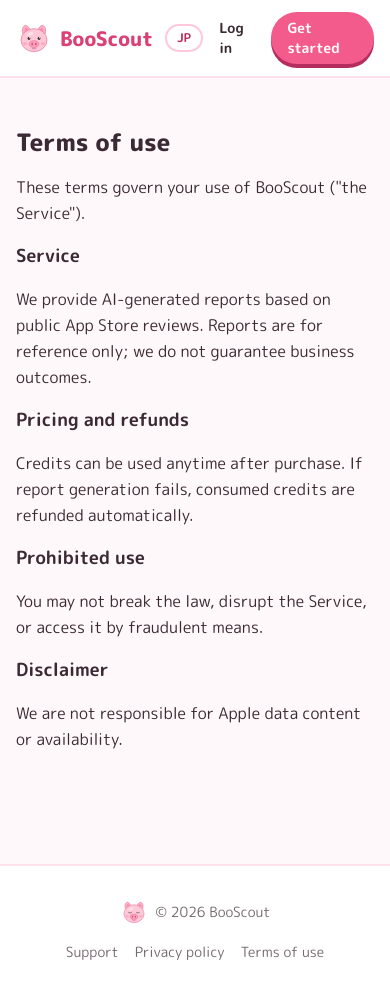
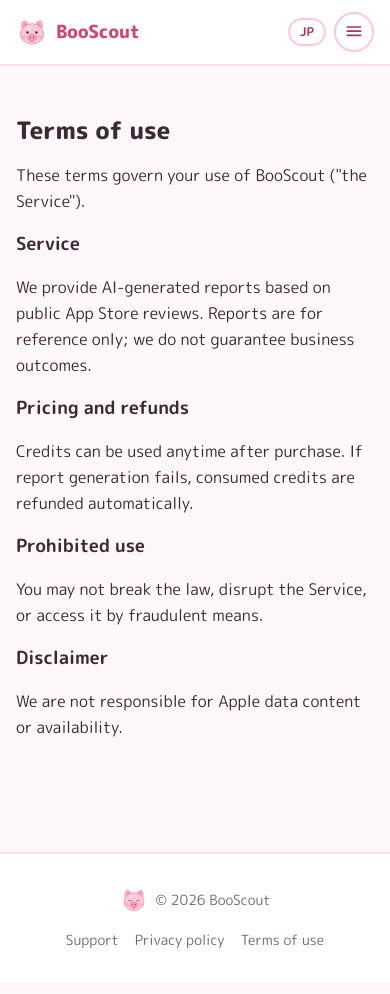
Before and after one commit to ryuhosoy/analyze-app-ideas-app, a Next.js app: page /en/terms in a window 390 px wide. Built offline with nearby package versions, Linux system fonts and the light colour scheme; no server answers.

Commit message:
ヘッダーのレスポンシブ対応

```diff
--- a/src/app/[locale]/layout.tsx
+++ b/src/app/[locale]/layout.tsx
@@ -3,13 +3,12 @@ import { M_PLUS_Rounded_1c } from "next/font/google";
 import { notFound } from "next/navigation";
 import { Pig } from "@/components/Pig";
 import { getUser } from "@/lib/auth";
-import { LogoutButton } from "@/components/LogoutButton";
+import { SiteHeader } from "@/components/SiteHeader";
 import { APP_NAME } from "@/lib/config";
 import { isLocale, type Locale } from "@/i18n/config";
 import { getDictionary } from "@/i18n/get-dictionary";
 import { htmlLang } from "@/i18n/server";
 import { I18nProvider, L } from "@/components/I18nProvider";
-import { LocaleSwitcher } from "@/components/LocaleSwitcher";
 
 const rounded = M_PLUS_Rounded_1c({
   variable: "--font-rounded",
@@ -46,40 +45,7 @@ export default async function LocaleLayout({
     <html lang={htmlLang(locale)}>
       <body className={`${rounded.variable} antialiased min-h-screen flex flex-col`}>
         <I18nProvider locale={locale}>
-          <header className="sticky top-0 z-20 border-b-2 border-oink-100 bg-white/90 backdrop-blur">
-            <div className="mx-auto flex max-w-5xl items-center justify-between gap-3 px-4 py-3">
-              <L href="/" className="flex items-center gap-2 text-xl font-extrabold text-oink-600">
-                <Pig size={36} ariaLabel={dict.pigAria} />
-                {APP_NAME}
-              </L>
-              <nav className="flex items-center gap-1 text-sm font-bold sm:gap-3">
-                <LocaleSwitcher locale={locale} />
-                {user ? (
-                  <>
-                    <L href="/" className="rounded-full px-3 py-1.5 hover:bg-oink-50">
-                      {dict.nav.newReport}
-                    </L>
-                    <L href="/reports" className="rounded-full px-3 py-1.5 hover:bg-oink-50">
-                      {dict.nav.reports}
-                    </L>
-                    <L href="/credits" className="rounded-full bg-oink-50 px-3 py-1.5 text-oink-700 hover:bg-oink-100">
-                      🪙 {user.credits}
-                    </L>
-                    <LogoutButton />
-                  </>
-                ) : (
-                  <>
-                    <L href="/login" className="rounded-full px-3 py-1.5 hover:bg-oink-50">
-                      {dict.nav.login}
-                    </L>
-                    <L href="/signup" className="btn-primary !px-4 !py-1.5 text-sm">
-                      {dict.nav.signup}
-                    </L>
-                  </>
-                )}
-              </nav>
-            </div>
-          </header>
+          <SiteHeader loggedIn={!!user} credits={user?.credits ?? 0} />
           <main className="flex-1">{children}</main>
           <footer className="mt-16 border-t-2 border-oink-100 bg-white">
             <div className="mx-auto flex max-w-5xl flex-col items-center justify-between gap-4 px-4 py-8 text-sm text-ink/70 sm:flex-row">
--- /dev/null
+++ b/src/components/SiteHeader.tsx
@@ -0,0 +1,134 @@
+"use client";
+
+import { useEffect, useId, useState } from "react";
+import { Pig } from "@/components/Pig";
+import { L, useI18n } from "@/components/I18nProvider";
+import { LocaleSwitcher } from "@/components/LocaleSwitcher";
+import { LogoutButton } from "@/components/LogoutButton";
+import { APP_NAME } from "@/lib/config";
+
+const desktopLink =
+  "rounded-full px-3 py-1.5 whitespace-nowrap hover:bg-oink-50 max-md:hidden";
+const mobileLink =
+  "block w-full rounded-2xl px-4 py-3 text-left text-base hover:bg-oink-50 md:hidden";
+
+export function SiteHeader({ loggedIn, credits }: { loggedIn: boolean; credits: number }) {
+  const { locale, dict } = useI18n();
+  const t = dict.nav;
+  const [open, setOpen] = useState(false);
+  const panelId = useId();
+
+  useEffect(() => {
+    if (!open) return;
+    function onKey(e: KeyboardEvent) {
+      if (e.key === "Escape") setOpen(false);
+    }
+    document.addEventListener("keydown", onKey);
+    return () => document.removeEventListener("keydown", onKey);
+  }, [open]);
+
+  useEffect(() => {
+    setOpen(false);
+  }, [locale]);
+
+  function closeMenu() {
+    setOpen(false);
+  }
+
+  const authLinks = loggedIn ? (
+    <>
+      <L href="/" className={desktopLink} onClick={closeMenu}>
+        {t.newReport}
+      </L>
+      <L href="/reports" className={desktopLink} onClick={closeMenu}>
+        {t.reports}
+      </L>
+      <L
+        href="/credits"
+        className={`${desktopLink} bg-oink-50 text-oink-700 hover:bg-oink-100`}
+        onClick={closeMenu}
+      >
+        🪙 {credits}
+      </L>
+      <span className="max-md:hidden">
+        <LogoutButton />
+      </span>
+
+      <L href="/" className={mobileLink} onClick={closeMenu}>
+        {t.newReport}
+      </L>
+      <L href="/reports" className={mobileLink} onClick={closeMenu}>
+        {t.reports}
+      </L>
+      <L href="/credits" className={`${mobileLink} font-bold text-oink-700`} onClick={closeMenu}>
+        🪙 {credits}
+      </L>
+      <div className="px-1 pt-1 md:hidden [&_button]:w-full [&_button]:rounded-2xl [&_button]:px-4 [&_button]:py-3 [&_button]:text-left">
+        <LogoutButton />
+      </div>
+    </>
+  ) : (
+    <>
+      <L href="/login" className={desktopLink} onClick={closeMenu}>
+        {t.login}
+      </L>
+      <L href="/signup" className={`btn-primary !px-4 !py-1.5 text-sm ${desktopLink}`} onClick={closeMenu}>
+        {t.signup}
+      </L>
+
+      <L href="/login" className={mobileLink} onClick={closeMenu}>
+        {t.login}
+      </L>
+      <L href="/signup" className={`btn-primary mt-1 w-full !py-3 text-base md:hidden`} onClick={closeMenu}>
+        {t.signup}
+      </L>
+    </>
+  );
+
+  return (
+    <header className="sticky top-0 z-20 border-b-2 border-oink-100 bg-white/90 backdrop-blur">
+      <div className="mx-auto flex max-w-5xl items-center justify-between gap-2 px-4 py-3">
+        <L href="/" className="flex min-w-0 shrink items-center gap-2 text-lg font-extrabold text-oink-600 sm:text-xl">
+          <Pig size={32} ariaLabel={dict.pigAria} className="sm:hidden" />
+          <Pig size={36} ariaLabel={dict.pigAria} className="hidden sm:block" />
+          <span className="truncate">{APP_NAME}</span>
+        </L>
+
+        <nav className="hidden items-center gap-1 text-sm font-bold md:flex md:gap-3" aria-label={t.mainNav}>
+          <LocaleSwitcher locale={locale} />
+          {authLinks}
+        </nav>
+
+        <div className="flex items-center gap-2 md:hidden">
+          <LocaleSwitcher locale={locale} />
+          <button
+            type="button"
+            className="inline-flex h-10 w-10 items-center justify-center rounded-full border-2 border-oink-200 text-oink-700 hover:bg-oink-50"
+            aria-expanded={open}
+            aria-controls={panelId}
+            aria-label={open ? t.menuClose : t.menuOpen}
+            onClick={() => setOpen((o) => !o)}
+          >
+            <svg width="20" height="20" viewBox="0 0 24 24" aria-hidden className="fill-current">
+              {open ? (
+                <path d="M18.3 5.7a1 1 0 0 0-1.4-1.4L12 9.17 7.1 4.3a1 1 0 0 0-1.4 1.4L10.6 11 5.7 15.9a1 1 0 1 0 1.4 1.4L12 12.4l4.9 4.9a1 1 0 0 0 1.4-1.4L13.4 11l4.9-4.9z" />
+              ) : (
+                <path d="M4 7h16a1 1 0 0 0 0-2H4a1 1 0 0 0 0 2zm0 5h16a1 1 0 0 0 0-2H4a1 1 0 0 0 0 2zm0 5h16a1 1 0 0 0 0-2H4a1 1 0 0 0 0 2z" />
+              )}
+            </svg>
+          </button>
+        </div>
+      </div>
+
+      {open && (
+        <nav
+          id={panelId}
+          className="border-t border-oink-100 bg-white px-2 pb-3 pt-2 md:hidden"
+          aria-label={t.mainNav}
+        >
+          <div className="flex flex-col gap-0.5 font-bold">{authLinks}</div>
+        </nav>
+      )}
+    </header>
+  );
+}
--- a/src/i18n/messages/en.ts
+++ b/src/i18n/messages/en.ts
@@ -9,6 +9,9 @@ export const en = {
   },
   pigAria: "Boo the pig",
   nav: {
+    mainNav: "Main navigation",
+    menuOpen: "Open menu",
+    menuClose: "Close menu",
     newReport: "New report",
     reports: "Reports",
     login: "Log in",
--- a/src/i18n/messages/jp.ts
+++ b/src/i18n/messages/jp.ts
@@ -9,6 +9,9 @@ export const jp = {
   },
   pigAria: "ブーちゃん",
   nav: {
+    mainNav: "メインメニュー",
+    menuOpen: "メニューを開く",
+    menuClose: "メニューを閉じる",
     newReport: "新規レポート",
     reports: "レポート",
     login: "ログイン",
```
